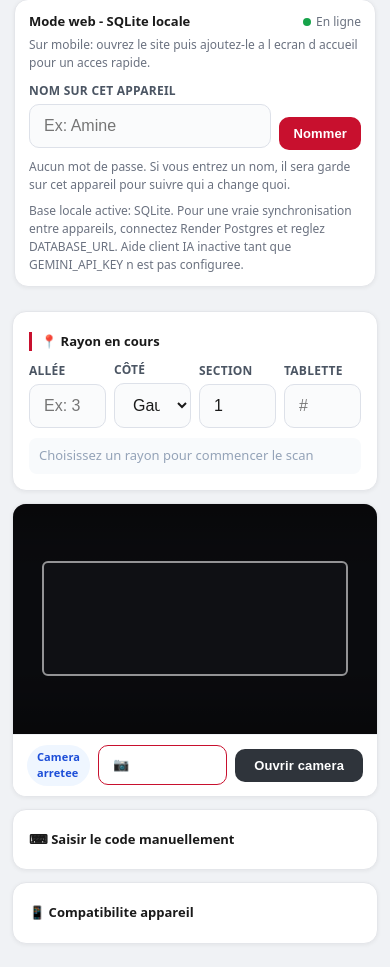
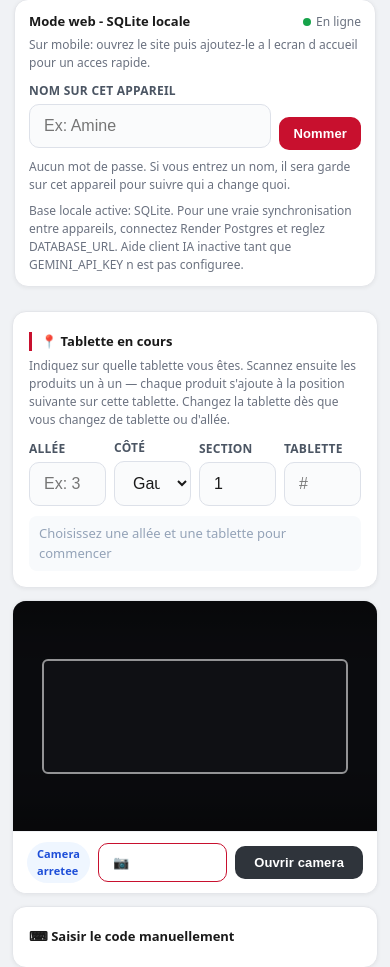
Before and after one commit to Mostaax5/familiprix-locator, a Flask app: page / in a window 390 px wide. Shown: the part 130-1097 px from the top of the page. Run offline with Flask 3, Linux system fonts and the light colour scheme; data that the repository does not hold is empty; some libraries are stand-ins or nearby versions.

Commit message:
Fix: consistent terminology (Tablette/Allée) + 4-hour session expiry
Rename "Rayon en cours" → "Tablette en cours" to match the Plan tab
vocabulary (Allée/Côté/Section/Tablette everywhere). Add a brief
instruction note explaining the workflow directly in the scan tab.

Session password now expires after 4 hours: stores unlock timestamp
in localStorage and rejects sessions older than 4h. Lock clears both
the hash and the timestamp.

```diff
--- a/templates/index.html
+++ b/templates/index.html
@@ -50,10 +50,11 @@
 <!-- ── SCAN TAB ── -->
 <div id="scan" class="section active content">
 
-  <!-- Rayon context picker -->
+  <!-- Emplacement de scan -->
   <div class="card">
-    <div class="section-title">📍 Rayon en cours</div>
-    <div style="display:grid;grid-template-columns:1fr 1fr 1fr 1fr;gap:8px;align-items:flex-end">
+    <div class="section-title">📍 Tablette en cours</div>
+    <div class="section-note">Indiquez sur quelle tablette vous êtes. Scannez ensuite les produits un à un — chaque produit s'ajoute à la position suivante sur cette tablette. Changez la tablette dès que vous changez de tablette ou d'allée.</div>
+    <div style="display:grid;grid-template-columns:1fr 1fr 1fr 1fr;gap:8px;align-items:flex-end;margin-top:8px">
       <div class="field">
         <label class="label">Allée</label>
         <input type="text" id="rayonAisle" placeholder="Ex: 3" inputmode="numeric" autocomplete="off" oninput="updateRayonCtx()"/>
@@ -75,7 +76,7 @@
       </div>
     </div>
     <div id="rayonBadge" style="font-size:13px;margin-top:8px;padding:8px 10px;border-radius:8px;background:#f8fafc;color:#94a3b8;font-weight:500">
-      Choisissez un rayon pour commencer le scan
+      Choisissez une allée et une tablette pour commencer
     </div>
   </div>
 
@@ -103,7 +104,7 @@
   <!-- Products on current shelf -->
   <div class="card" id="rayonListCard" style="display:none">
     <div style="display:flex;align-items:center;justify-content:space-between;margin-bottom:8px">
-      <strong style="font-size:14px;color:#1e293b">Sur ce rayon — <span id="rayonCount">0</span> produit(s)</strong>
+      <strong style="font-size:14px;color:#1e293b">Sur cette tablette — <span id="rayonCount">0</span> produit(s)</strong>
       <button class="btn btn-outline btn-inline" style="font-size:11px;padding:3px 10px" onclick="refreshRayonList()">↻</button>
     </div>
     <div id="rayonProductList"></div>
@@ -402,6 +403,7 @@ const STORAGE_KEYS = {
 };
 
 const LOCK_HASH = 'VGFoaXJpYTIh';
+const LOCK_TTL_MS = 4 * 60 * 60 * 1000; // 4 heures
 const LOCKED_TABS = new Set(['scan', 'add']);
 let _pendingLockedTab = null;
 
@@ -2404,7 +2406,7 @@ function updateRayonCtx() {
   } else {
     badge.style.background = '#f8fafc';
     badge.style.color = '#94a3b8';
-    badge.textContent = 'Choisissez un rayon pour commencer le scan';
+    badge.textContent = 'Choisissez une allée et une tablette pour commencer';
     document.getElementById('rayonListCard').style.display = 'none';
   }
 }
@@ -2631,7 +2633,14 @@ async function importPlanogram() {
 
 // ── Lock / unlock ─────────────────────────────────────────────────────────────
 function isUnlocked() {
-  return localStorage.getItem('familiprixSession') === LOCK_HASH;
+  if (localStorage.getItem('familiprixSession') !== LOCK_HASH) return false;
+  const unlockedAt = parseInt(localStorage.getItem('familiprixSessionAt') || '0');
+  if (Date.now() - unlockedAt > LOCK_TTL_MS) {
+    localStorage.removeItem('familiprixSession');
+    localStorage.removeItem('familiprixSessionAt');
+    return false;
+  }
+  return true;
 }
 
 function updateLockUi() {
@@ -2668,6 +2677,7 @@ function unlockApp() {
   if (!inp) return;
   if (btoa(inp.value) === LOCK_HASH) {
     localStorage.setItem('familiprixSession', LOCK_HASH);
+    localStorage.setItem('familiprixSessionAt', String(Date.now()));
     const pending = _pendingLockedTab;
     closeLockModal();
     updateLockUi();
@@ -2681,6 +2691,7 @@ function unlockApp() {
 
 function lockApp() {
   localStorage.removeItem('familiprixSession');
+  localStorage.removeItem('familiprixSessionAt');
   updateLockUi();
   if (LOCKED_TABS.has(localStorage.getItem(STORAGE_KEYS.activeTab))) switchTab('search');
 }
@@ -2805,7 +2816,7 @@ bootApp().then(() => {
   <div style="background:#fff;border-radius:18px;padding:32px 24px 24px;width:min(340px,90vw);box-shadow:0 12px 40px rgba(0,0,0,.35);text-align:center">
     <div style="font-size:40px;margin-bottom:12px">🔒</div>
     <div style="font-weight:700;font-size:18px;margin-bottom:6px;color:#1e293b">Zone protégée</div>
-    <div style="font-size:13px;color:#64748b;margin-bottom:22px;line-height:1.4">Scan, Plan et inventaire sont réservés au personnel autorisé.</div>
+    <div style="font-size:13px;color:#64748b;margin-bottom:22px;line-height:1.4">Scan, Plan et inventaire sont réservés au personnel autorisé. La session reste ouverte 4 heures.</div>
     <input type="password" id="lockPasswordInput" placeholder="Mot de passe" autocomplete="current-password"
       style="width:100%;padding:11px 14px;border:2px solid #e2e8f0;border-radius:9px;font-size:16px;box-sizing:border-box;margin-bottom:6px;outline:none;transition:border-color .15s"
       onfocus="this.style.borderColor='#c8102e'" onblur="this.style.borderColor='#e2e8f0'"
```
